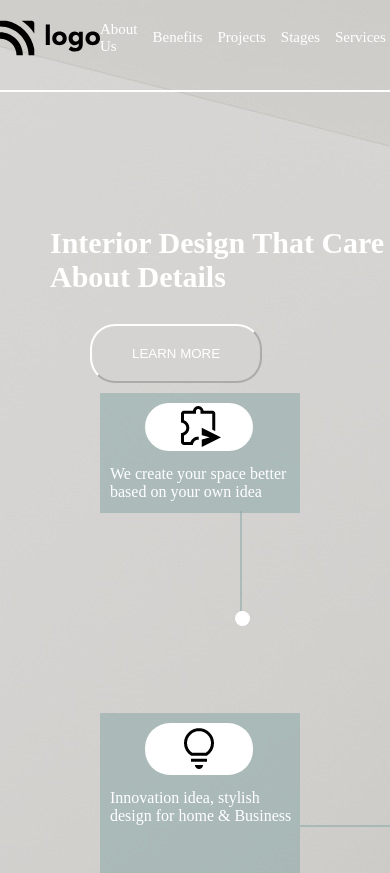
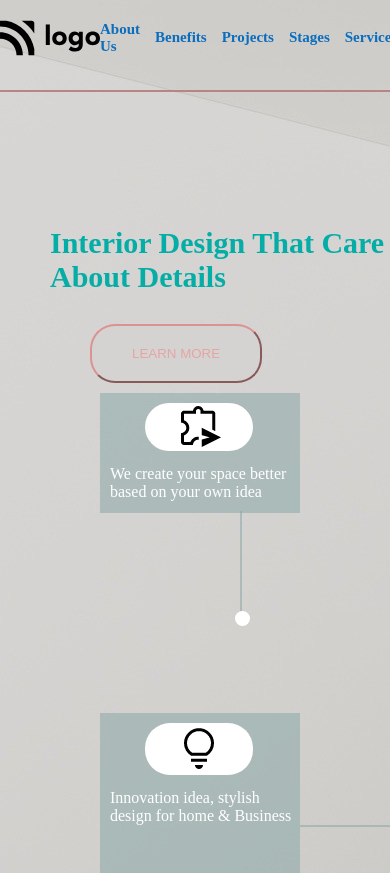
Before and after one commit to shrawankansi/project-10, a plain HTML site: page index.html in a window 390 px wide. Shown: the top 873 px of the page. Drawn offline with Linux system fonts and the light colour scheme.

Commit message:
update some responsive

```diff
--- a/index.html
+++ b/index.html
@@ -18,7 +18,7 @@
                 <li>Projects</li>
                 <li>Stages</li>
                 <li>Services</li>
-                <li>Call Us <br> +918473949283</li>
+                <li class="call-us">Call Us <br> +918473949283</li>
 
             </ul>
             <span class="line"></span>
--- a/style.css
+++ b/style.css
@@ -22,7 +22,8 @@ body{
 .navbar ul li{
     font-size: 20px;
     list-style: none;
-    color: #fff;
+    font-weight: bold;
+    color: rgb(11, 109, 189);
 }
 .navbar span{
     position: absolute;
@@ -30,7 +31,7 @@ body{
     margin-left: 360px;
     width: 760px;
     height: 2px;
-    background-color: rgb(255, 255, 255);
+    background-color: rgb(184, 133, 133);
 }
 .center_element{
     margin-top: 170px;
@@ -41,12 +42,12 @@ body{
     font-size: 60px;
     align-items: center;
     width: 550px;
-    color: #fff;
+    color: rgb(4, 173, 165);
 }
 .center_element button{
     background-color: #D4D3D1;
-    color: #fff;
-    border-color: #fff;
+    color: rgb(231, 164, 164);
+    border-color: rgb(221, 146, 146);
     padding: 20px 40px;
     border-radius: 25px;
     margin-left: 40px;
@@ -154,4 +155,7 @@ body{
         margin-left: 100px;
         margin-top: 200px;
     }
+    .call-us{
+        display: none;
+    }
 }
```
Also changed, not shown: screenshot.png (added).
